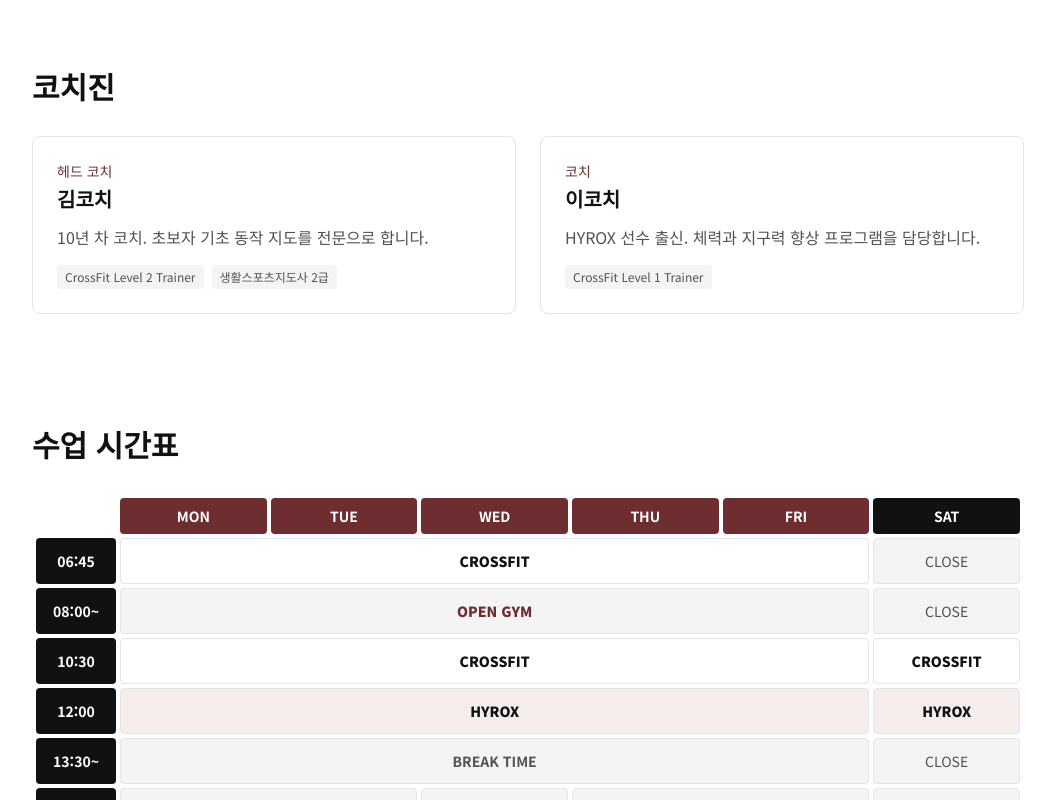
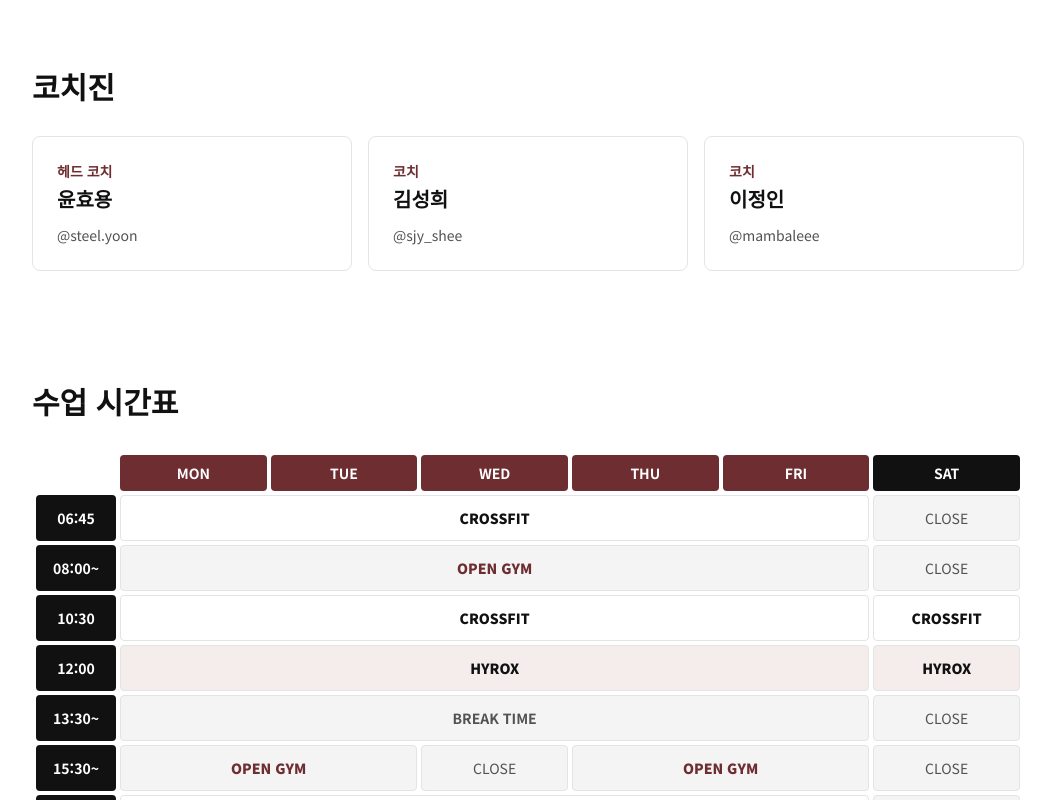
Before and after one commit to wayneboney/six-training, a Next.js app: page /about in a window 1280 px wide. Shown: the part 980-1780 px from the top of the page, without its empty margins (112-1167 px from the left). Built offline with nearby package versions, Linux system fonts and the light colour scheme.

Commit message:
코치진, 주소, 전화번호, 네이버 지도 링크 반영
Co-Authored-By: Claude Opus 5.5 <noreply@anthropic.com>
Claude-Session: https://claude.ai/code/session_01XDoEdZsVwvK3gPqPBEVGDa

```diff
--- a/src/app/about/page.tsx
+++ b/src/app/about/page.tsx
@@ -2,7 +2,7 @@ import type { Metadata } from "next";
 import PriceList from "@/components/PriceList";
 import Section from "@/components/Section";
 import Timetable from "@/components/timetable/Timetable";
-import { gym, mapSearchUrl } from "@/data/gym";
+import { gym, instagramUrl } from "@/data/gym";
 
 // 탭 제목이 layout.tsx의 template 규칙에 따라 "체육관 소개 | SIX Training"이 됩니다.
 export const metadata: Metadata = {
@@ -47,20 +47,20 @@ export default function AboutPage() {
       </Section>
 
       <Section title="코치진">
-        <div className="grid gap-6 sm:grid-cols-2">
+        <div className="grid gap-4 sm:grid-cols-3">
           {gym.coaches.map((coach) => (
             <div key={coach.name} className="rounded-lg border border-line p-6">
-              <p className="text-sm text-accent">{coach.role}</p>
-              <h3 className="mt-1 text-xl font-bold">{coach.name}</h3>
-              <p className="mt-3 text-muted">{coach.bio}</p>
-              {/* 반복 안의 반복: 코치마다 자격증 목록을 다시 반복 (Java의 이중 for문) */}
-              <ul className="mt-4 flex flex-wrap gap-2">
-                {coach.certifications.map((cert) => (
-                  <li key={cert} className="rounded bg-surface px-2 py-1 text-xs text-muted">
-                    {cert}
-                  </li>
-                ))}
-              </ul>
+              <p className="text-sm font-bold text-accent">{coach.role}</p>
+              <h3 className="mt-1 text-xl font-black">{coach.name}</h3>
+              {/* 인스타그램 아이디를 프로필 링크로. 외부 사이트라 새 탭 + 보안 설정(rel) */}
+              <a
+                href={instagramUrl(coach.instagram)}
+                target="_blank"
+                rel="noopener noreferrer"
+                className="mt-3 inline-block text-sm text-muted hover:text-accent hover:underline"
+              >
+                @{coach.instagram}
+              </a>
             </div>
           ))}
         </div>
@@ -81,7 +81,7 @@ export default function AboutPage() {
           <div className="mt-4 flex flex-wrap gap-3">
             {/* 외부 사이트 링크: 새 탭 + 보안 설정(rel) */}
             <a
-              href={mapSearchUrl(gym.contact.address)}
+              href={gym.contact.naverPlace}
               target="_blank"
               rel="noopener noreferrer"
               className="rounded-md bg-accent px-4 py-2 text-sm font-bold text-white hover:opacity-90"
--- a/src/data/gym.ts
+++ b/src/data/gym.ts
@@ -1,6 +1,6 @@
 // 체육관 정보는 이 파일 한 곳에서만 관리합니다.
 // 화면 컴포넌트는 여기 값을 읽어서 보여주기만 하므로, 가격이나 시간표가 바뀌면 이 파일만 고치면 됩니다.
-// TODO: 아래 값은 모두 예시입니다. 실제 체육관 정보로 바꿔 주세요.
+// TODO: 철학(philosophy), 시설(facilities) 문구와 박스 인스타그램, 카카오톡 채널은 아직 예시 값입니다.
 
 // type = 데이터의 모양 정의. Java의 DTO 클래스와 같은 역할입니다.
 // 정의와 다른 모양의 값을 넣으면 저장하는 순간 VS Code에 빨간 밑줄이 생깁니다.
@@ -12,8 +12,7 @@ export type InfoCard = {
 export type Coach = {
   name: string;
   role: string;
-  certifications: string[]; // string[] = 문자열 배열 (Java의 List<String>)
-  bio: string;
+  instagram: string; // 인스타그램 아이디 (@ 없이). 화면에서 프로필 링크로 바뀝니다.
 };
 
 export const gym = {
@@ -49,32 +48,26 @@ export const gym = {
   ] satisfies InfoCard[],
 
   coaches: [
-    {
-      name: "김코치",
-      role: "헤드 코치",
-      certifications: ["CrossFit Level 2 Trainer", "생활스포츠지도사 2급"],
-      bio: "10년 차 코치. 초보자 기초 동작 지도를 전문으로 합니다.",
-    },
-    {
-      name: "이코치",
-      role: "코치",
-      certifications: ["CrossFit Level 1 Trainer"],
-      bio: "HYROX 선수 출신. 체력과 지구력 향상 프로그램을 담당합니다.",
-    },
+    { name: "윤효용", role: "헤드 코치", instagram: "steel.yoon" },
+    { name: "김성희", role: "코치", instagram: "sjy_shee" },
+    { name: "이정인", role: "코치", instagram: "mambaleee" },
   ] satisfies Coach[],
 
   // 수업 시간표는 src/data/timetable.ts, 가격표는 src/data/pricing.ts로 분리했습니다.
 
   contact: {
-    phone: "010-0000-0000",
-    address: "서울특별시 OO구 OO로 123, 지하 1층",
+    phone: "0507-1333-6632",
+    address: "서울 마포구 독막로22길 9 B1층",
+    // TODO: 박스 인스타그램, 카카오톡 채널은 아직 예시 값입니다.
     instagram: "https://www.instagram.com/",
     kakaoChannel: "https://pf.kakao.com/",
+    // 네이버 지도 장소 페이지 (식스트레이닝, 장소 ID 1692057510)
+    naverPlace: "https://map.naver.com/p/entry/place/1692057510",
   },
 };
 
-// 지도 API 키 없이 쓸 수 있도록 네이버 지도 검색 링크를 만듭니다.
-// 주소에 한글과 공백이 있어서 encodeURIComponent로 URL 인코딩해야 합니다. (Java의 URLEncoder.encode)
-export function mapSearchUrl(address: string): string {
-  return `https://map.naver.com/p/search/${encodeURIComponent(address)}`;
+// 인스타그램 아이디로 프로필 주소를 만듭니다. 예: "steel.yoon" → "https://www.instagram.com/steel.yoon/"
+// encodeURIComponent = 아이디에 특수문자가 섞여도 안전한 URL이 되도록 인코딩 (Java의 URLEncoder.encode)
+export function instagramUrl(id: string): string {
+  return `https://www.instagram.com/${encodeURIComponent(id)}/`;
 }
```
